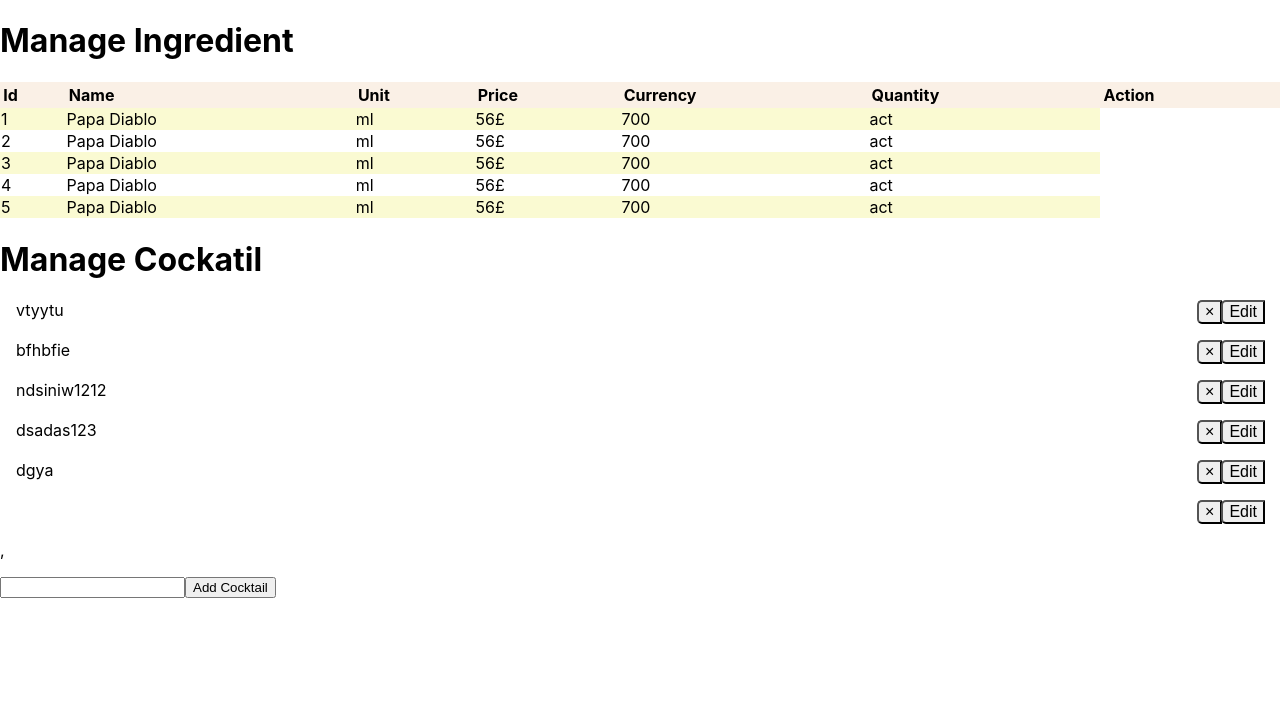
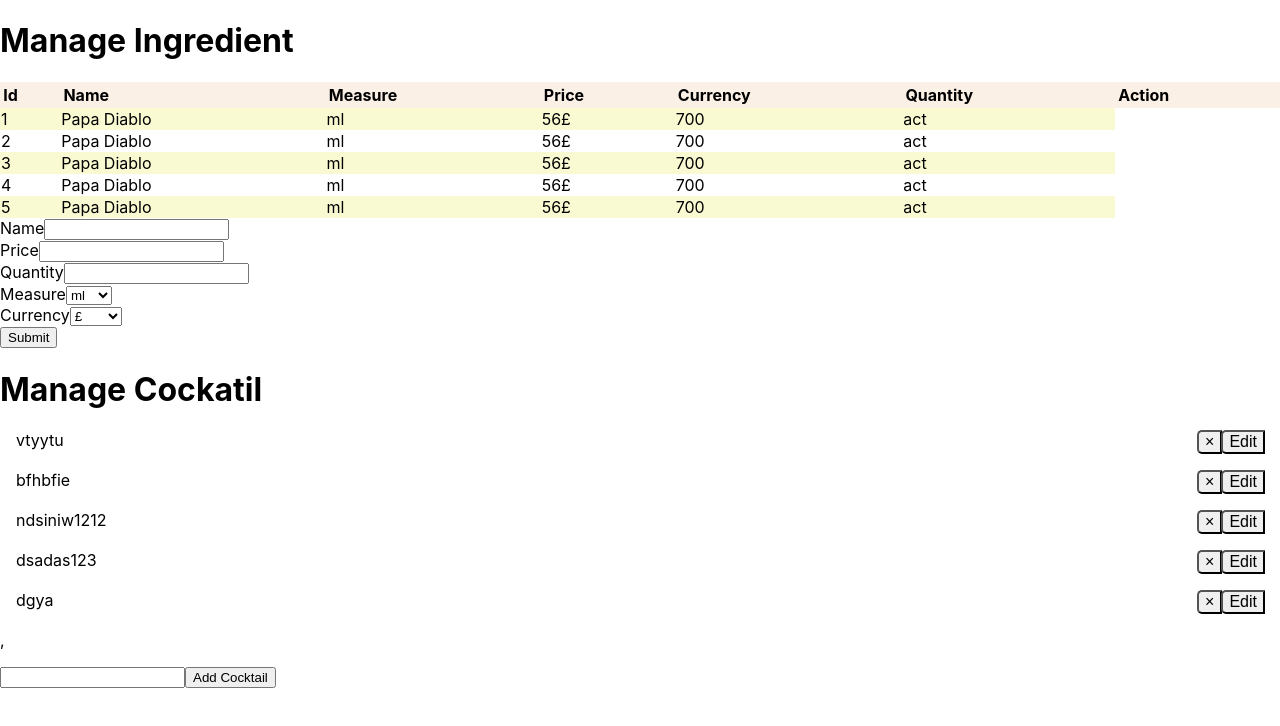
Before and after one commit to catalin-sandru/cocktail-price, a React (Create React App) app: page / in a window 1280 px wide. Shown: the top 726 px of the page. Built offline with nearby package versions, Linux system fonts and the light colour scheme; data requests are answered from the project's data file.

Commit message:
added inputs and submit button

```diff
--- /dev/null
+++ b/src/component/ingredient/add-ingredient/add-ingredient.jsx
@@ -0,0 +1,47 @@
+import React from 'react'
+
+const AddIngredient = () => {
+  return (
+    <div>
+      <form>
+        <div>
+          <label htmlFor="ingredient-name">Name</label>
+          <input
+            type="text"
+            required
+            minLength="3"
+            id="ingredient-name"/>
+        </div>
+        <div>
+          <label htmlFor="ingredient-price">Price</label>
+          <input type="number" id="ingredient-price"/>
+        </div>
+        <div>
+          <label htmlFor="ingredient-quantity">Quantity</label>
+          <input type="number" id="ingredient-quantity"/>
+        </div>
+        <div>
+          <label htmlFor="ingredient-measure">Measure</label>
+          <select id="ingredient-measure">
+            <option value="ml" selected>ml</option>
+            <option value="unit">Unit</option>
+            <option value="g">g</option>
+          </select>
+        </div>
+        <div>
+          <label htmlFor="ingredient-currency">Currency</label>
+          <select id="ingredient-currency">
+            <option value="£" selected>£</option>
+            <option value="$">$</option>
+            <option value="RON">RON</option>
+          </select>
+        </div>
+        <div>
+          <button type="submit">Submit</button>
+        </div>
+      </form>
+    </div>
+  )
+}
+
+export default AddIngredient;
--- /dev/null
+++ b/src/component/ingredient/add-ingredient/index.jsx
@@ -0,0 +1,2 @@
+import AddIngredient from './add-ingredient';
+export default AddIngredient;
--- a/src/component/ingredient/ingredient.jsx
+++ b/src/component/ingredient/ingredient.jsx
@@ -1,7 +1,8 @@
 import React, { Component } from 'react';
 import axios from 'axios';
 import { BASE_URL } from './constant';
-import './ingredient.css'
+import AddIngredient from './add-ingredient';
+import './ingredient.css';
 
 class Ingredient extends Component {
   state = {
@@ -18,11 +19,11 @@
 
   renderIngredientList = () => {
     return this.state.ingredient
-      .map(({id, name, unit, price, currency, quantity}, key) =>
+      .map(({id, name, measure, price, currency, quantity}, key) =>
         <tr key={key}>
           <td>{id}</td>
           <td>{name}</td>
-          <td>{unit}</td>
+          <td>{measure}</td>
           <td>{price}{currency}</td>
           <td>{quantity}</td>
           <td>act</td>
@@ -31,12 +32,12 @@
 
   render() {
     return (
-      <table className="ingredient__full-table">
+      [<table className="ingredient__full-table">
         <thead>
           <tr>
             <td>Id</td>
             <td>Name</td>
-            <td>Unit</td>
+            <td>Measure</td>
             <td>Price</td>
             <td>Currency</td>
             <td>Quantity</td>
@@ -46,7 +47,8 @@
         <tbody>
           {this.renderIngredientList()}
         </tbody>
-      </table>
+      </table>,
+      <AddIngredient />]
     )
   }
 }
--- a/src/data/data.json
+++ b/src/data/data.json
@@ -23,18 +23,13 @@
     {
       "name": "dgya",
       "id": 11
-    },
-    {
-      "Content-Type": "aplication/json",
-      "method": "PUT",
-      "id": 12
     }
   ],
   "ingredient": [
     {
       "id": 1,
       "name": "Papa Diablo",
-      "unit": "ml",
+      "measure": "ml",
       "price": 56,
       "currency": "£",
       "quantity": 700
@@ -42,7 +37,7 @@
     {
       "id": 2,
       "name": "Papa Diablo",
-      "unit": "ml",
+      "measure": "ml",
       "price": 56,
       "currency": "£",
       "quantity": 700
@@ -50,7 +45,7 @@
     {
       "id": 3,
       "name": "Papa Diablo",
-      "unit": "ml",
+      "measure": "ml",
       "price": 56,
       "currency": "£",
       "quantity": 700
@@ -58,7 +53,7 @@
     {
       "id": 4,
       "name": "Papa Diablo",
-      "unit": "ml",
+      "measure": "ml",
       "price": 56,
       "currency": "£",
       "quantity": 700
@@ -66,7 +61,7 @@
     {
       "id": 5,
       "name": "Papa Diablo",
-      "unit": "ml",
+      "measure": "ml",
       "price": 56,
       "currency": "£",
       "quantity": 700
```
